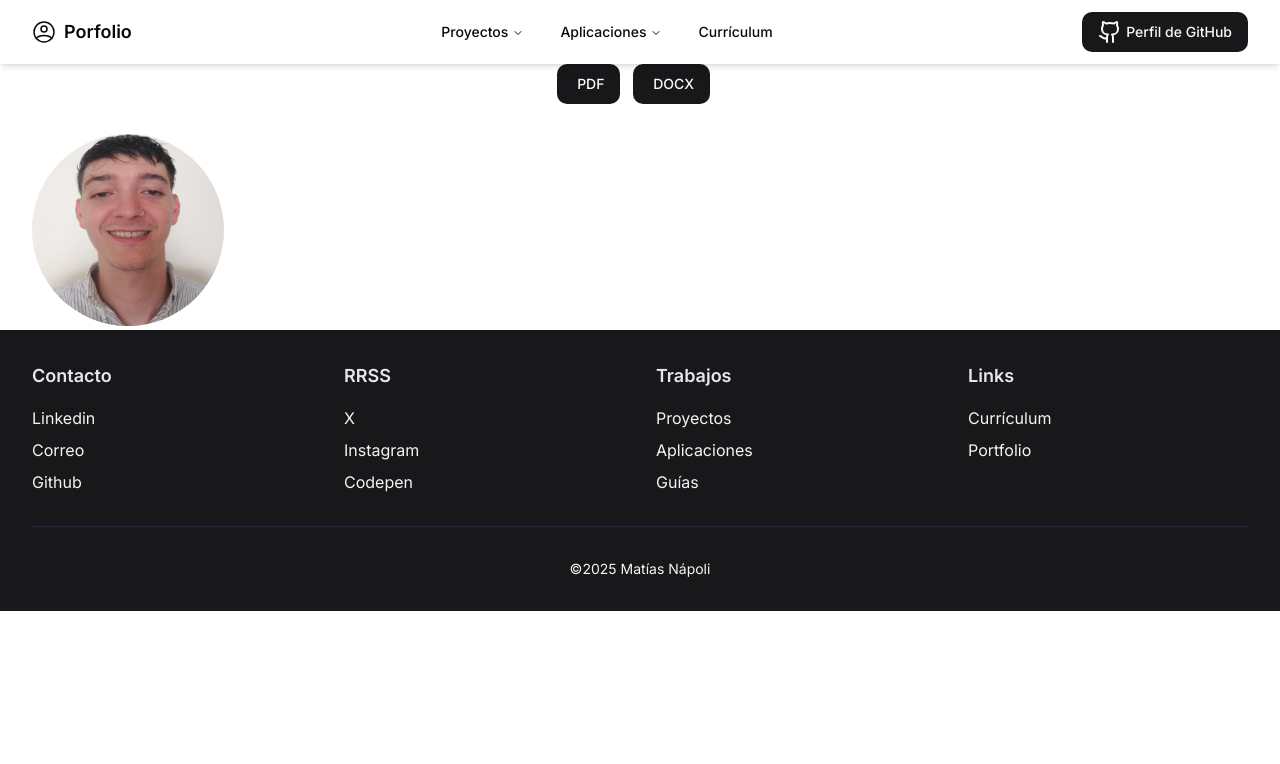
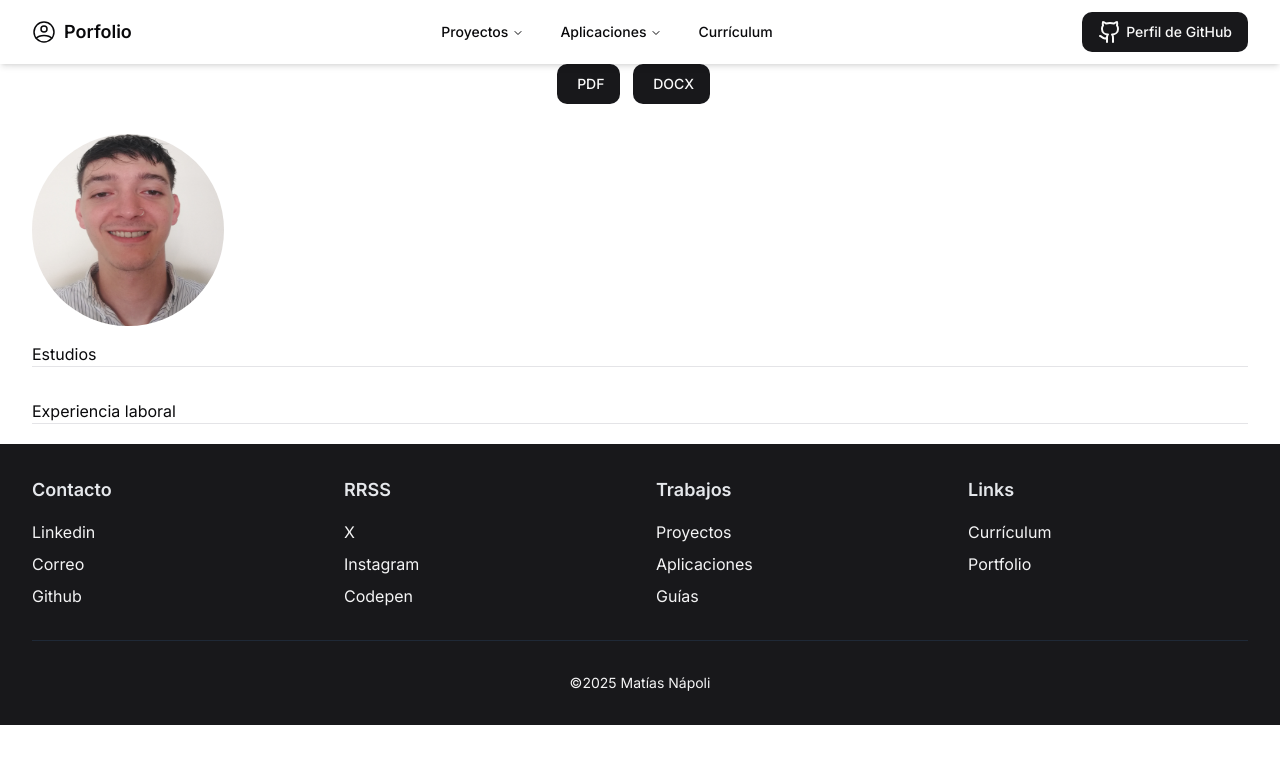
Before and after one commit to mnapo/portfolio, a Next.js app: page /cv in a window 1280 px wide. Shown: the top 764 px of the page. Built offline with nearby package versions, Linux system fonts and the light colour scheme.

Commit message:
añadir secciones Estudios y Experiencia laboral

```diff
--- a/components/templates/cv-body.tsx
+++ b/components/templates/cv-body.tsx
@@ -6,11 +6,23 @@ export default function CV_Body() {
   return (
     <section className="py-1">
       <div className="container">
-            <Avatar className="avatar">
-              <AvatarImage src="cv/cv.jpg" />
-              <AvatarFallback>Foto Perfil</AvatarFallback>
-            </Avatar>
+        <Avatar className="avatar">
+          <AvatarImage src="cv/cv.jpg" />
+          <AvatarFallback>Foto Perfil</AvatarFallback>
+        </Avatar>
       </div>
+      <section className="py-4">
+        <div className="container mx-auto px-4 md:px-6 lg:px-8">
+          <h1>Estudios</h1>
+          <hr></hr>
+        </div>
+      </section>
+      <section className="py-4">
+        <div className="container mx-auto px-4 md:px-6 lg:px-8">
+          <h1>Experiencia laboral</h1>
+          <hr></hr>
+        </div>
+      </section>
     </section>
   )
 }
```
